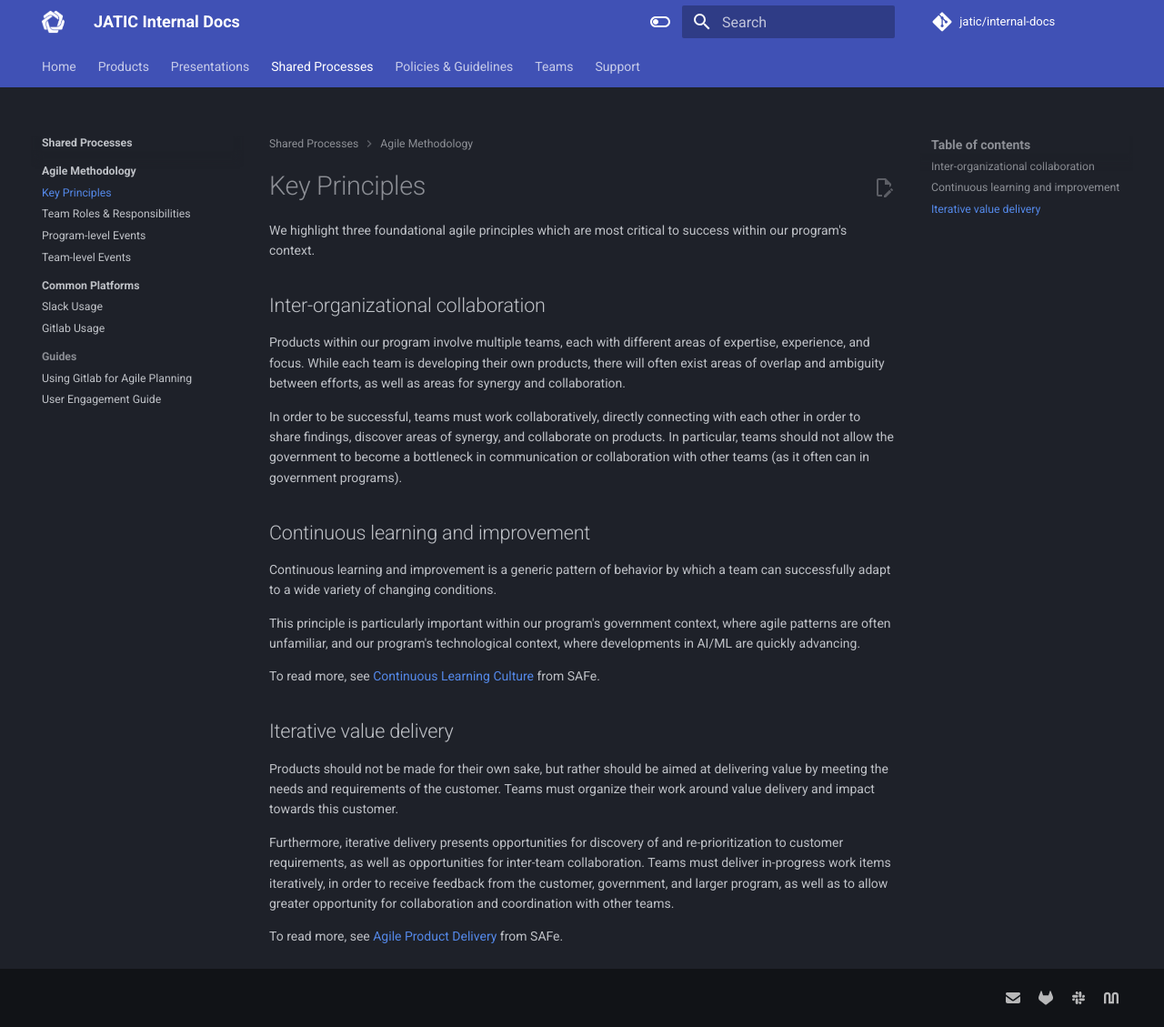
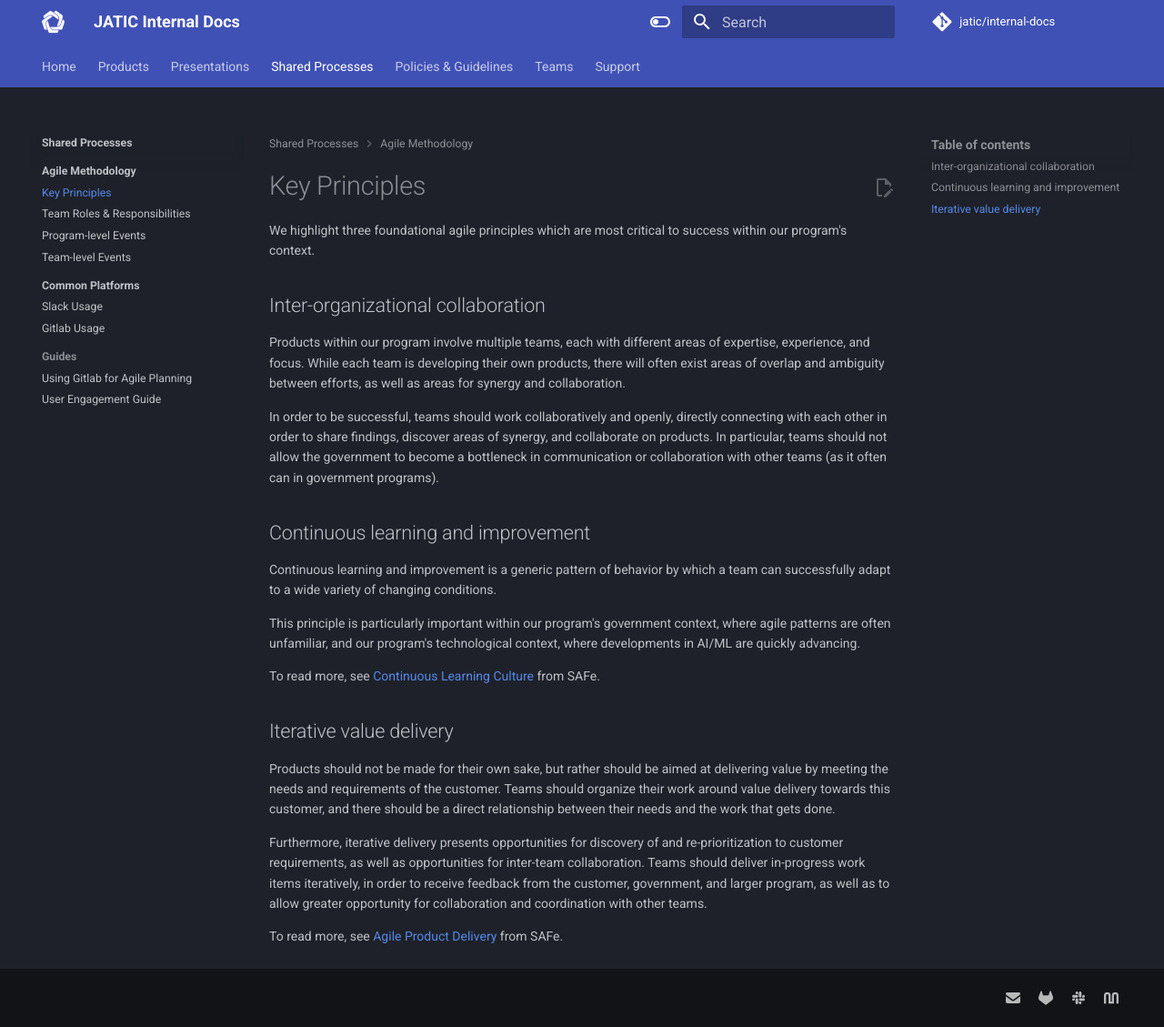
Before and after one commit to zheng0xd/JATIC-internal-docs, an MkDocs documentation site: the page built from docs/process/agile/principles.md, in a window 1280 px wide and 1129 px high. Shown: the whole window at 91% size. Built offline with MkDocs 1.6.1 and Material for MkDocs 9.7.7, drawn with Linux system fonts in a browser that asks for light colours.

Commit message:
language updates

```diff
--- a/docs/process/agile/principles.md
+++ b/docs/process/agile/principles.md
@@ -6,7 +6,7 @@ We highlight three foundational agile principles which are most critical to succ
 
 Products within our program involve multiple teams, each with different areas of expertise, experience, and focus. While each team is developing their own products, there will often exist areas of overlap and ambiguity between efforts, as well as areas for synergy and collaboration.
 
-In order to be successful, teams must work collaboratively, directly connecting with each other in order to share findings, discover areas of synergy, and collaborate on products. In particular, teams should not allow the government to become a bottleneck in communication or collaboration with other teams (as it often can in government programs).
+In order to be successful, teams should work collaboratively and openly, directly connecting with each other in order to share findings, discover areas of synergy, and collaborate on products. In particular, teams should not allow the government to become a bottleneck in communication or collaboration with other teams (as it often can in government programs).
 
 ## Continuous learning and improvement
 
@@ -18,8 +18,8 @@ To read more, see [Continuous Learning Culture](https://scaledagileframework.com
 
 ## Iterative value delivery
 
-Products should not be made for their own sake, but rather should be aimed at delivering value by meeting the needs and requirements of the customer. Teams must organize their work around value delivery and impact towards this customer.
+Products should not be made for their own sake, but rather should be aimed at delivering value by meeting the needs and requirements of the customer. Teams should organize their work around value delivery towards this customer, and there should be a direct relationship between their needs and the work that gets done.
 
-Furthermore, iterative delivery presents opportunities for discovery of and re-prioritization to customer requirements, as well as opportunities for inter-team collaboration. Teams must deliver in-progress work items iteratively, in order to receive feedback from the customer, government, and larger program, as well as to allow greater opportunity for collaboration and coordination with other teams.
+Furthermore, iterative delivery presents opportunities for discovery of and re-prioritization to customer requirements, as well as opportunities for inter-team collaboration. Teams should deliver in-progress work items iteratively, in order to receive feedback from the customer, government, and larger program, as well as to allow greater opportunity for collaboration and coordination with other teams.
 
 To read more, see [Agile Product Delivery](https://scaledagileframework.com/agile-product-delivery) from SAFe.
```
